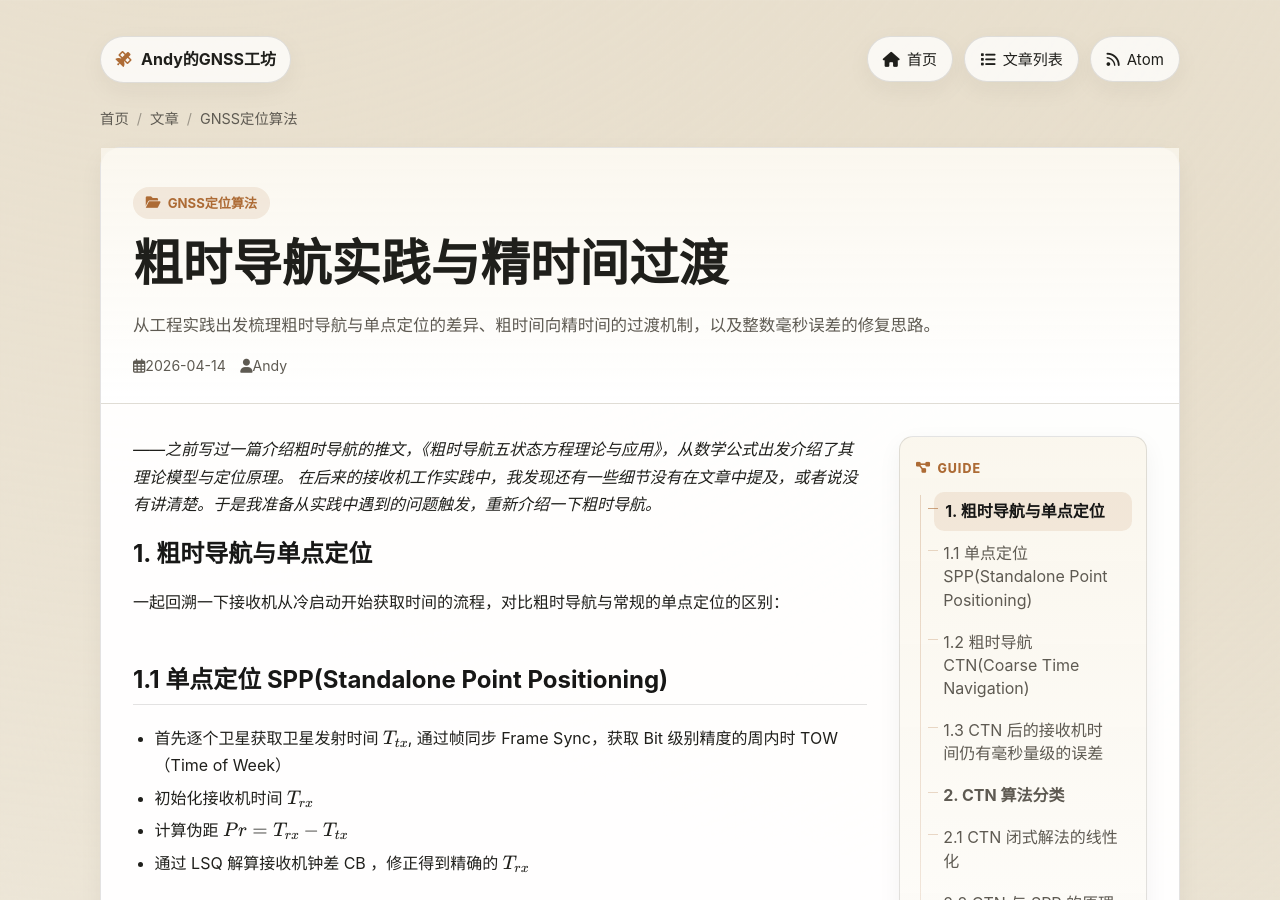
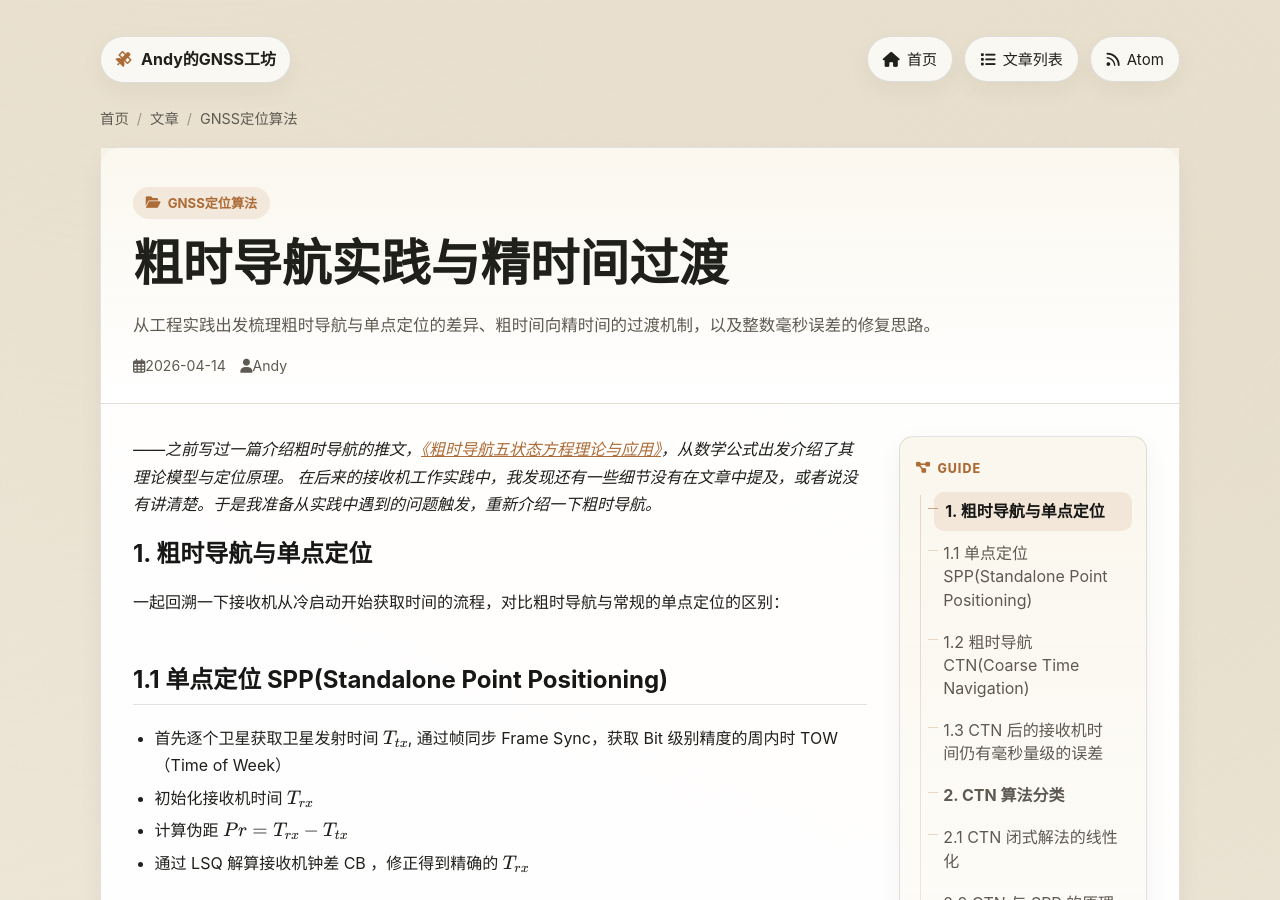
Before and after one commit to shenqislx/gnss-workshop.github.io, a Jekyll site: the page built from _articles/coarse-time-navigation-scheme.md, in a window 1280 px wide and 900 px high. Built offline with Jekyll 4.4.1, drawn with Linux system fonts in a browser that asks for light colours; some of the changed lines change nothing that is shown.

Commit message:
add superlink.

```diff
--- a/_articles/coarse-time-navigation-scheme.md
+++ b/_articles/coarse-time-navigation-scheme.md
@@ -7,7 +7,7 @@ author: "Andy"
 summary: "从工程实践出发梳理粗时导航与单点定位的差异、粗时间向精时间的过渡机制，以及整数毫秒误差的修复思路。"
 ---
 
-*——之前写过一篇介绍粗时导航的推文，《粗时导航五状态方程理论与应用》，从数学公式出发介绍了其理论模型与定位原理。
+*——之前写过一篇介绍粗时导航的推文，[《粗时导航五状态方程理论与应用》](https://hqz.is-a.dev/articles/coarse-time-five-state-equation/)，从数学公式出发介绍了其理论模型与定位原理。
 在后来的接收机工作实践中，我发现还有一些细节没有在文章中提及，或者说没有讲清楚。于是我准备从实践中遇到的问题触发，重新介绍一下粗时导航。*
 
 # 1. 粗时导航与单点定位
```
